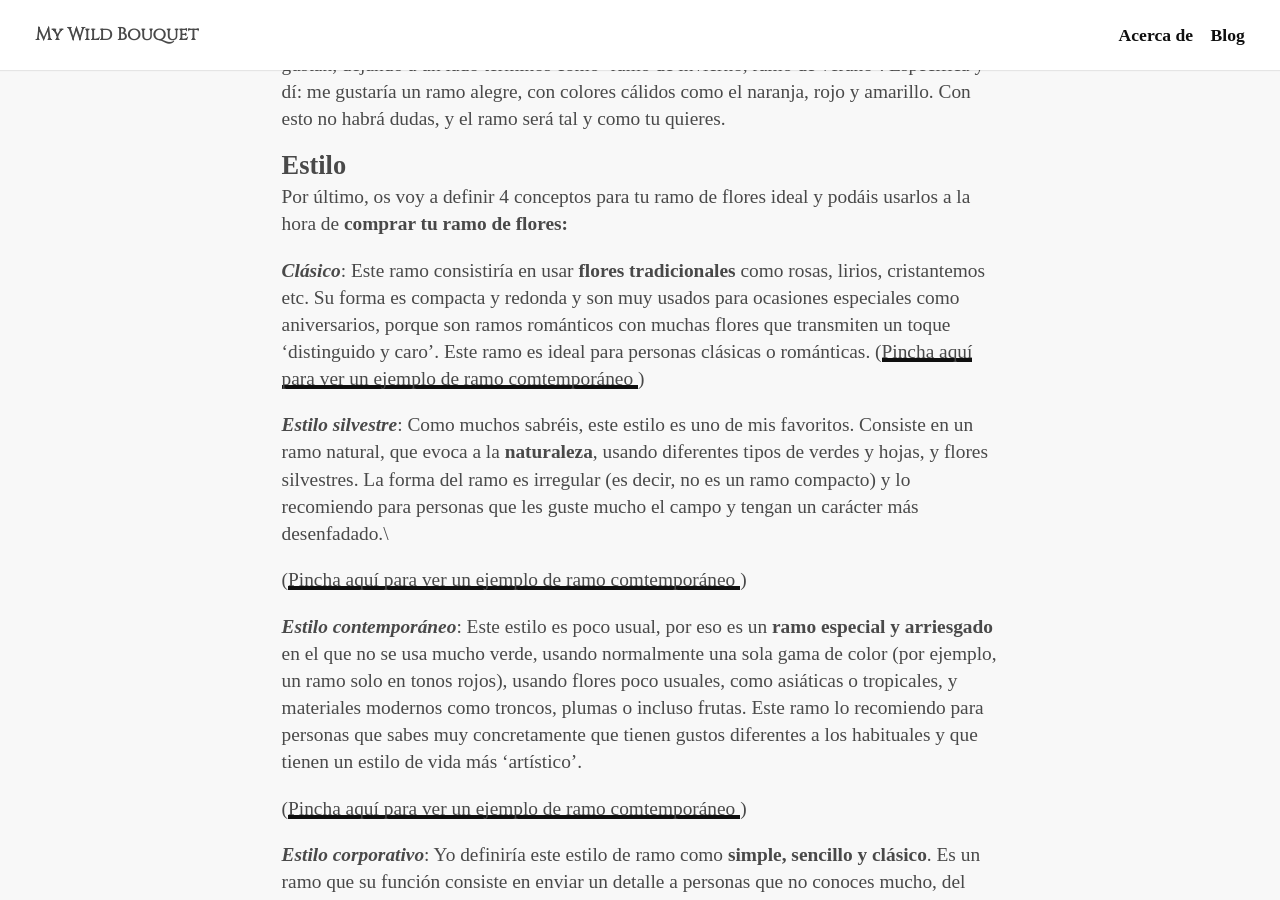
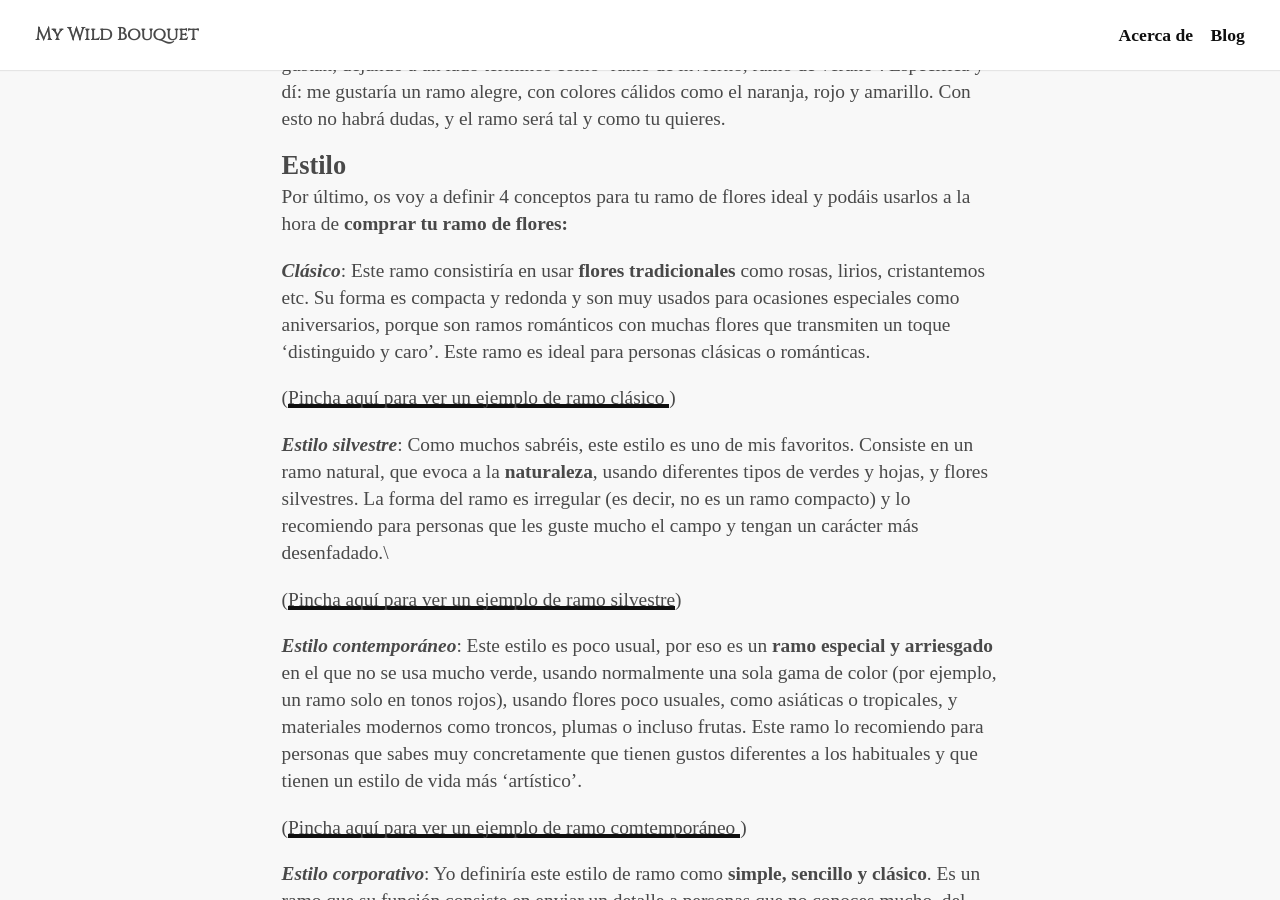
Before and after one commit to keyvanakbary/ramosilvestre.com, a Jekyll site: the page built from src/_posts/2017-12-16-estilos-de-ramos-de-flores.md, in a window 1280 px wide and 900 px high, scrolled down 2083 px. Built offline with Jekyll 4.4.1, drawn with Linux system fonts in a browser that asks for light colours; some web fonts are replaced; some of the changed text lies outside the part shown.

Commit message:
Update 2017-12-16-estilos-de-ramos-de-flores.md

```diff
--- a/src/_posts/2017-12-16-estilos-de-ramos-de-flores.md
+++ b/src/_posts/2017-12-16-estilos-de-ramos-de-flores.md
@@ -35,12 +35,13 @@ A veces se confunden términos, y los clientes explican que quieren un 'ramo de
 Por último, os voy a definir 4 conceptos para tu ramo de flores ideal y podáis usarlos a la hora de **comprar tu ramo de flores:**
 
 _**Clásico**_: Este ramo consistiría en usar **flores tradicionales** como rosas, lirios, cristantemos etc. Su forma es compacta y redonda y son muy usados para ocasiones especiales como aniversarios, porque son ramos románticos con muchas flores que transmiten un toque 'distinguido y caro'. Este ramo es ideal para personas clásicas o románticas.
-([Pincha aquí para ver un ejemplo de ramo comtemporáneo ](https://www.instagram.com/p/BGzLTpkG4kc/?taken-by=mywildbouquet))
+
+([Pincha aquí para ver un ejemplo de ramo clásico ](https://www.instagram.com/p/BGzLTpkG4kc/?taken-by=mywildbouquet))
 
 
 _**Estilo silvestre**_: Como muchos sabréis, este estilo es uno de mis favoritos. Consiste en un ramo natural, que evoca a la **naturaleza**, usando diferentes tipos de verdes y hojas, y flores silvestres. La forma del ramo es irregular (es decir, no es un ramo compacto) y lo recomiendo para personas que les guste mucho el campo y tengan un carácter más desenfadado.\
 
-([Pincha aquí para ver un ejemplo de ramo comtemporáneo ](https://www.instagram.com/p/BUwmTrxBxrj/?taken-by=mywildbouquet))
+([Pincha aquí para ver un ejemplo de ramo silvestre](https://www.instagram.com/p/BUwmTrxBxrj/?taken-by=mywildbouquet))
 
 
 _**Estilo contemporáneo**_: Este estilo es poco usual, por eso es un **ramo especial y arriesgado** en el que no se usa mucho verde, usando normalmente una sola gama de color (por ejemplo, un ramo solo en tonos rojos), usando flores poco usuales, como asiáticas o tropicales, y materiales modernos como troncos, plumas o incluso frutas. Este ramo lo recomiendo para personas que sabes muy concretamente que tienen gustos diferentes a los habituales y que tienen un estilo de vida más 'artístico'.
```
Also changed, not shown: other parts of src/_posts/2017-12-16-estilos-de-ramos-de-flores.md (+1 -0 lines).
